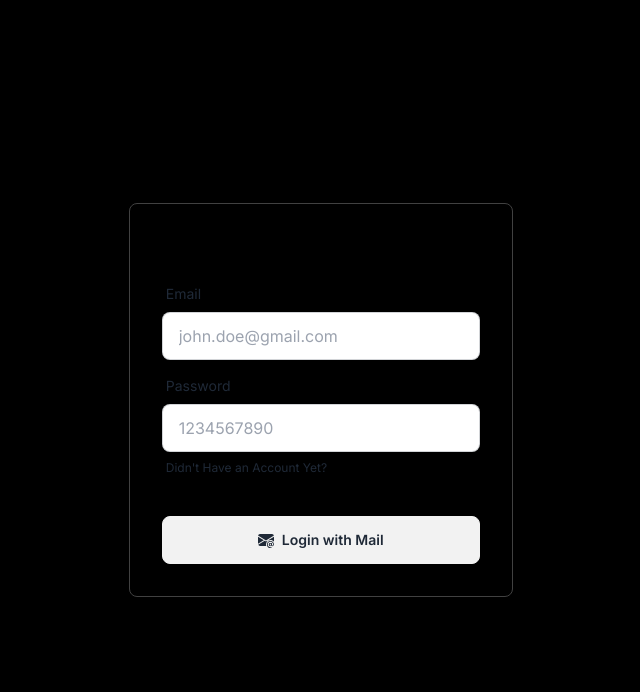
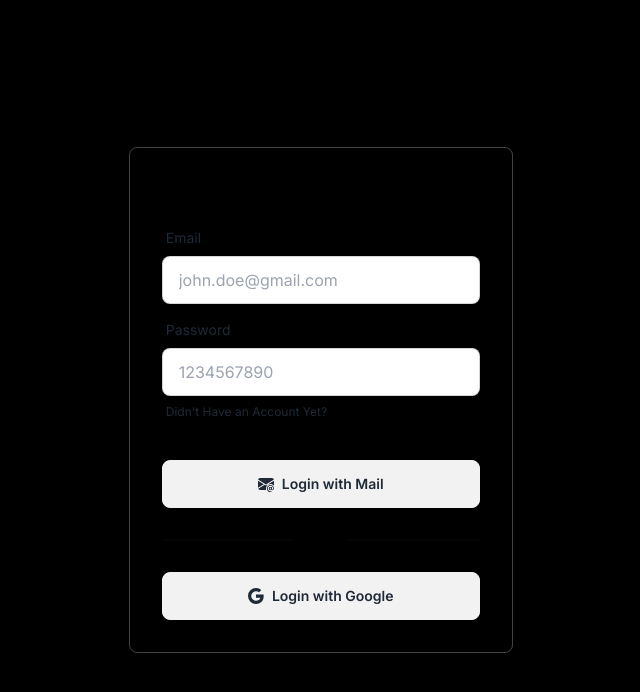
Before and after one commit to ayanalimevv/habit-tracker, a Next.js app: page /auth/login in a window 1280 px wide. Shown: the top 692 px of the page, without its empty margins (520-1160 px from the left). Built offline with nearby package versions, Linux system fonts and the light colour scheme; no server answers.

Commit message:
google auth fixes

```diff
--- a/src/app/auth/login/page.tsx
+++ b/src/app/auth/login/page.tsx
@@ -8,10 +8,11 @@ import {
   signInWithEmailAndPassword,
   onAuthStateChanged,
 } from "firebase/auth";
-import { app } from "../../utils/firebase";
+import { app, db } from "../../utils/firebase";
 import { useRouter } from "next/navigation";
 import Toast from "@/app/components/Toast";
 import Loader from "@/app/components/Loader";
+import { doc, getDoc, setDoc } from "firebase/firestore";
 
 const Login: React.FC = () => {
   const [loading, setLoading] = useState(false);
@@ -86,21 +87,39 @@ const Login: React.FC = () => {
       });
   };
 
-  const handleLogin = () => {
+  const handleGoogleLogin = async (e: any) => {
+    setLoading(true);
+    e.preventDefault();
+
     const auth = getAuth(app);
     const provider = new GoogleAuthProvider();
+    try {
+      const result = await signInWithPopup(auth, provider);
+      const credential = GoogleAuthProvider.credentialFromResult(result);
+      // const token = credential?.accessToken;
 
-    signInWithPopup(auth, provider)
-      .then((result) => {
-        // This gives you a Google Access Token. You can use it to access the Google API.
-        const credential = GoogleAuthProvider.credentialFromResult(result);
-        const token = credential?.accessToken;
-        // The signed-in user info.
       const user = result.user;
+
+      let userDoc = await getDoc(doc(db, "users", `user_${user.uid}`));
+      if (userDoc.exists()) {
         setLoading(false);
         router.push("/");
-      })
-      .catch((error: any) => {
+        return;
+      }
+
+      const options: any = { day: "numeric", month: "short", year: "numeric" };
+      const formattedDate = new Date().toLocaleDateString("en-US", options);
+
+      await setDoc(doc(db, "users", `user_${user.uid}`), {
+        username: user.displayName,
+        email: user.email,
+        habitsId: [],
+        createdAt: formattedDate,
+      });
+
+      setLoading(false);
+      router.push("/");
+    } catch (error: any) {
       const errorCode = error.code;
       const errorMessage = error.message;
 
@@ -117,8 +136,9 @@ const Login: React.FC = () => {
         // Handle the case where errorCode is undefined or doesn't contain a "/"
         setToast(errorMessage, true, false);
       }
+
       setLoading(false);
-      });
+    }
   };
 
   return (
@@ -204,8 +224,12 @@ const Login: React.FC = () => {
                 </button>
               </div>
 
-              {/* <div className="divider">OR</div>
-              <button onClick={handleLogin} className="btn" disabled={loading}>
+              <div className="divider">OR</div>
+              <button
+                onClick={handleGoogleLogin}
+                className="btn"
+                disabled={loading}
+              >
                 {loading ? (
                   <Loader size="lg" />
                 ) : (
@@ -223,7 +247,7 @@ const Login: React.FC = () => {
                     Login with Google
                   </>
                 )}
-              </button> */}
+              </button>
             </form>
           </div>
         </>
--- a/src/app/auth/register/page.tsx
+++ b/src/app/auth/register/page.tsx
@@ -278,7 +278,7 @@ const Register: React.FC = () => {
             </button>
           </div>
 
-          {/* <div className="divider">OR</div>
+          <div className="divider">OR</div>
           <button
             onClick={handleGoogleRegister}
             className="btn"
@@ -301,7 +301,7 @@ const Register: React.FC = () => {
                 Register with Google
               </>
             )}
-          </button> */}
+          </button>
         </form>
       </div>
     </>
--- a/src/app/page.tsx
+++ b/src/app/page.tsx
@@ -23,39 +23,11 @@ export default function Home() {
   const router = useRouter();
 
   useEffect(() => {
-    // const getHabitsData = async (uid: string) => {
-    //   try {
-    //     let res = await getDoc(doc(db, "users", `user_${uid}`));
-
-    //     const habitPromises = (res.data() as any).habitsId.map(
-    //       async (habitId: string) => {
-    //         const habitDocRef = doc(collection(db, "habits"), habitId);
-    //         const habitDoc = await getDoc(habitDocRef);
-
-    //         if (habitDoc.exists()) {
-    //           return { id: habitId, ...habitDoc.data() };
-    //         } else {
-    //           // Handle the case where the document doesn't exist
-    //           return { id: habitId, data: null };
-    //         }
-    //       }
-    //     );
-    //     const userDataArray = await Promise.all(habitPromises);
-    //     console.log(userDataArray);
-
-    //     setHabitDocs(userDataArray);
-    //   } catch (error: any) {
-    //     console.error("Error fetching user data:", error.message);
-    //     setToast(`${error.message}`, true, false);
-    //     setHabitDocs([]);
-    //   }
-    // };
     const auth = getAuth(app);
     onAuthStateChanged(auth, (user) => {
       if (user) {
         const uid = user.uid;
         setUid(uid);
-        // getHabitsData(uid);
       } else {
         router.push("/auth/login");
         setTimeout(() => {
@@ -70,6 +42,7 @@ export default function Home() {
     setToastOpen: boolean,
     success: boolean
   ) => {
+    console.log(message);
     setIsToastOpen(setToastOpen);
     setToastMessage(message);
     setToastSucess(success);
@@ -103,7 +76,7 @@ export default function Home() {
           setHabitDocs(validDocs);
           setLoading(false);
         } catch (error: any) {
-          setToast(`${error.message}`, true, false);
+          setToast(`snap : ${error.message}`, true, false);
         }
       }
     );
```
Lines whose indentation alone changed are shown as unchanged.
